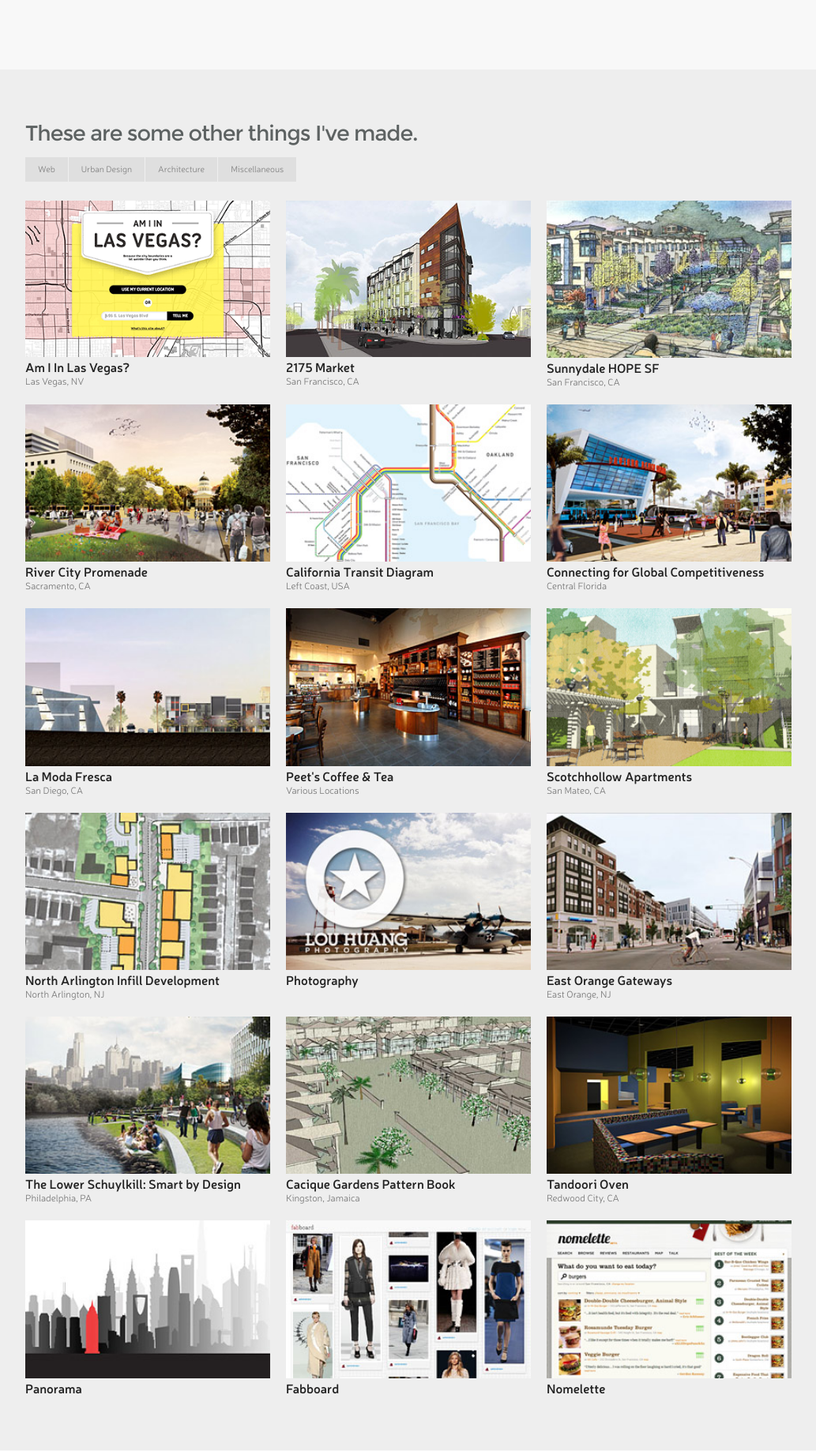
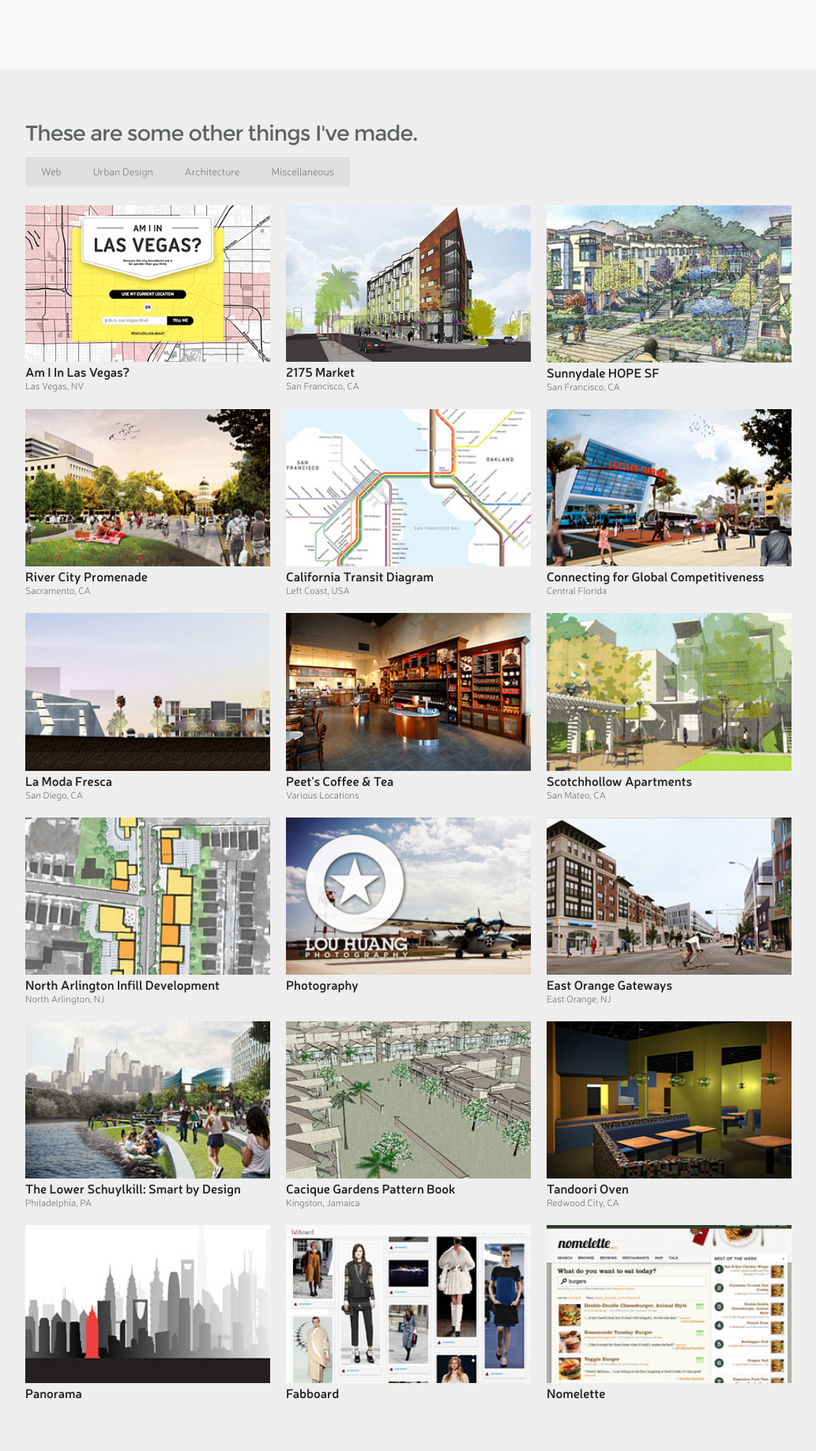
Before and after one commit to patrickm02L/louh.github.io, a PHP site: page / in a window 1280 px wide. Shown: the part 2016-3853 px from the top of the page at 79% size, without its empty margins (123-1156 px from the left). Run offline with PHP 8.4, Linux system fonts and the light colour scheme; some libraries are stand-ins or nearby versions.

Commit message:
CSS tweaks. Slight filter refactor. Sticky footer with flex box.

```diff
--- a/index.html
+++ b/index.html
@@ -72,7 +72,7 @@
   </nav>
 </div>
 
-    <div role='main'>
+    <div role='main' class='content'>
 
       <section id='main'>
 
@@ -116,10 +116,10 @@
       </div>
       <div class='large-12 columns hide-for-small'>
         <ul class='button-group'>
-          <li><a href='#' class='tiny button filter' data-type='web'>Web</a></li>
-          <li><a href='#' class='tiny button filter' data-type='urbandesign'>Urban Design</a></li>
-          <li><a href='#' class='tiny button filter' data-type='architecture'>Architecture</a></li>
-          <li><a href='#' class='tiny button filter' data-type='other'>Miscellaneous</a></li>
+          <li><a href='#' class='small button filter' data-type='web'>Web</a></li>
+          <li><a href='#' class='small button filter' data-type='urbandesign'>Urban Design</a></li>
+          <li><a href='#' class='small button filter' data-type='architecture'>Architecture</a></li>
+          <li><a href='#' class='small button filter' data-type='other'>Miscellaneous</a></li>
         </ul>
       </div>
       <div class='large-12 columns'>
--- a/js/main.js
+++ b/js/main.js
@@ -65,6 +65,7 @@
 
     filterProjectGrid: function (filters, clicked) {
       // Filters projects by type
+      var type = $(clicked).data('type')
 
       // Cache project grid
       if (this.projectGrid === null) {
@@ -72,24 +73,19 @@
       }
       var projectGrid = this.projectGrid
 
-      // Toggle filter
+      // Toggle filter off, if already on
       if ($(clicked).hasClass('highlight')) {
         $(clicked).removeClass('highlight')
         $(projectGrid).removeClass('faded')
         return
       }
 
-      // Clear all previous buttons
+      // Reset
       $(filters).removeClass('highlight')
-
-      // Highlight button
-      $(clicked).addClass('highlight')
-
-      // Refresh all project opacities
       $(projectGrid).removeClass('faded')
 
-      // Check types and fade out projects that don't match
-      var type = $(clicked).data('type')
+      // Filter projects
+      $(clicked).addClass('highlight')
       for (var i = 0; i < projectGrid.length; i++) {
         if (type != $(projectGrid[i]).data('project-type')) {
           $(projectGrid[i]).addClass('faded')
@@ -130,7 +126,6 @@
     }
 
   }
-
 
   /* LOAD DATAS */
 
--- a/resume/index.html
+++ b/resume/index.html
@@ -72,7 +72,7 @@
   </nav>
 </div>
 
-    <div role='main'>
+    <div role='main' class='content'>
 
 
 <section id='resume'>
--- a/stylesheets/_settings.scss
+++ b/stylesheets/_settings.scss
@@ -16,6 +16,8 @@
 $button-med:              rem-calc(12);
 $button-lrg:              rem-calc(16);
 $button-margin-bottom:    rem-calc(14);
+$button-group-border-width: 0;
+
 
 // Topbar
 $topbar-bg-color:         lighten($background-color, 6%);
--- a/stylesheets/styles.css
+++ b/stylesheets/styles.css
@@ -541,12 +541,12 @@
     margin: 0;
     float: left; }
     .button-group > * > button, .button-group > * .button {
-      border-right: 1px solid;
+      border-right: 0 solid;
       border-color: rgba(255, 255, 255, 0.5); }
     .button-group > *:first-child {
       margin-left: 0; }
   .button-group.radius > * > button, .button-group.radius > * .button {
-    border-right: 1px solid;
+    border-right: 0 solid;
     border-color: rgba(255, 255, 255, 0.5); }
   .button-group.radius > *:first-child, .button-group.radius > *:first-child > a, .button-group.radius > *:first-child > button, .button-group.radius > *:first-child > .button {
     -moz-border-radius-bottomleft: 3px;
@@ -563,7 +563,7 @@
     border-top-right-radius: 3px;
     border-bottom-right-radius: 3px; }
   .button-group.round > * > button, .button-group.round > * .button {
-    border-right: 1px solid;
+    border-right: 0 solid;
     border-color: rgba(255, 255, 255, 0.5); }
   .button-group.round > *:first-child, .button-group.round > *:first-child > a, .button-group.round > *:first-child > button, .button-group.round > *:first-child > .button {
     -moz-border-radius-bottomleft: 1000px;
@@ -582,49 +582,49 @@
   .button-group.even-2 li {
     width: 50%; }
     .button-group.even-2 li > button, .button-group.even-2 li .button {
-      border-right: 1px solid;
+      border-right: 0 solid;
       border-color: rgba(255, 255, 255, 0.5); }
     .button-group.even-2 li button, .button-group.even-2 li .button {
       width: 100%; }
   .button-group.even-3 li {
     width: 33.33333%; }
     .button-group.even-3 li > button, .button-group.even-3 li .button {
-      border-right: 1px solid;
+      border-right: 0 solid;
       border-color: rgba(255, 255, 255, 0.5); }
     .button-group.even-3 li button, .button-group.even-3 li .button {
       width: 100%; }
   .button-group.even-4 li {
     width: 25%; }
     .button-group.even-4 li > button, .button-group.even-4 li .button {
-      border-right: 1px solid;
+      border-right: 0 solid;
       border-color: rgba(255, 255, 255, 0.5); }
     .button-group.even-4 li button, .button-group.even-4 li .button {
       width: 100%; }
   .button-group.even-5 li {
     width: 20%; }
     .button-group.even-5 li > button, .button-group.even-5 li .button {
-      border-right: 1px solid;
+      border-right: 0 solid;
       border-color: rgba(255, 255, 255, 0.5); }
     .button-group.even-5 li button, .button-group.even-5 li .button {
       width: 100%; }
   .button-group.even-6 li {
     width: 16.66667%; }
     .button-group.even-6 li > button, .button-group.even-6 li .button {
-      border-right: 1px solid;
+      border-right: 0 solid;
       border-color: rgba(255, 255, 255, 0.5); }
     .button-group.even-6 li button, .button-group.even-6 li .button {
       width: 100%; }
   .button-group.even-7 li {
     width: 14.28571%; }
     .button-group.even-7 li > button, .button-group.even-7 li .button {
-      border-right: 1px solid;
+      border-right: 0 solid;
       border-color: rgba(255, 255, 255, 0.5); }
     .button-group.even-7 li button, .button-group.even-7 li .button {
       width: 100%; }
   .button-group.even-8 li {
     width: 12.5%; }
     .button-group.even-8 li > button, .button-group.even-8 li .button {
-      border-right: 1px solid;
+      border-right: 0 solid;
       border-color: rgba(255, 255, 255, 0.5); }
     .button-group.even-8 li button, .button-group.even-8 li .button {
       width: 100%; }
@@ -3050,7 +3050,10 @@
   font-style: normal; }
 
 body {
-  overflow-x: hidden; }
+  overflow-x: hidden;
+  display: flex;
+  min-height: 100vh;
+  flex-direction: column; }
 
 .top-bar-container {
   border-bottom: 1px solid #e1e1e1; }
@@ -3090,6 +3093,9 @@
 @media only screen and (min-width:40.063em) {
   .top-bar-section ul li > a {
     font-size: 1.625rem; } }
+
+.content {
+  flex: 1; }
 
 #main section {
   min-height: 400px;
--- a/stylesheets/styles.scss
+++ b/stylesheets/styles.scss
@@ -78,6 +78,11 @@
 
 body {
   overflow-x: hidden;
+
+  // Sticky footer
+  display: flex;
+  min-height: 100vh;
+  flex-direction: column;
 }
 
 .top-bar-container {
@@ -140,6 +145,11 @@
   @media #{$small} {
     font-size: rem-calc(26);
   }
+}
+
+.content {
+  // Sticky footer
+  flex: 1;
 }
 
 #main {
--- a/templates/layouts/default.hbs
+++ b/templates/layouts/default.hbs
@@ -33,7 +33,7 @@
 
     {{> topbar }}
 
-    <div role='main'>
+    <div role='main' class='content'>
 
       {{> body }}
 
```
Also changed, not shown: templates/layouts/main.hbs (+4 -4 lines).
